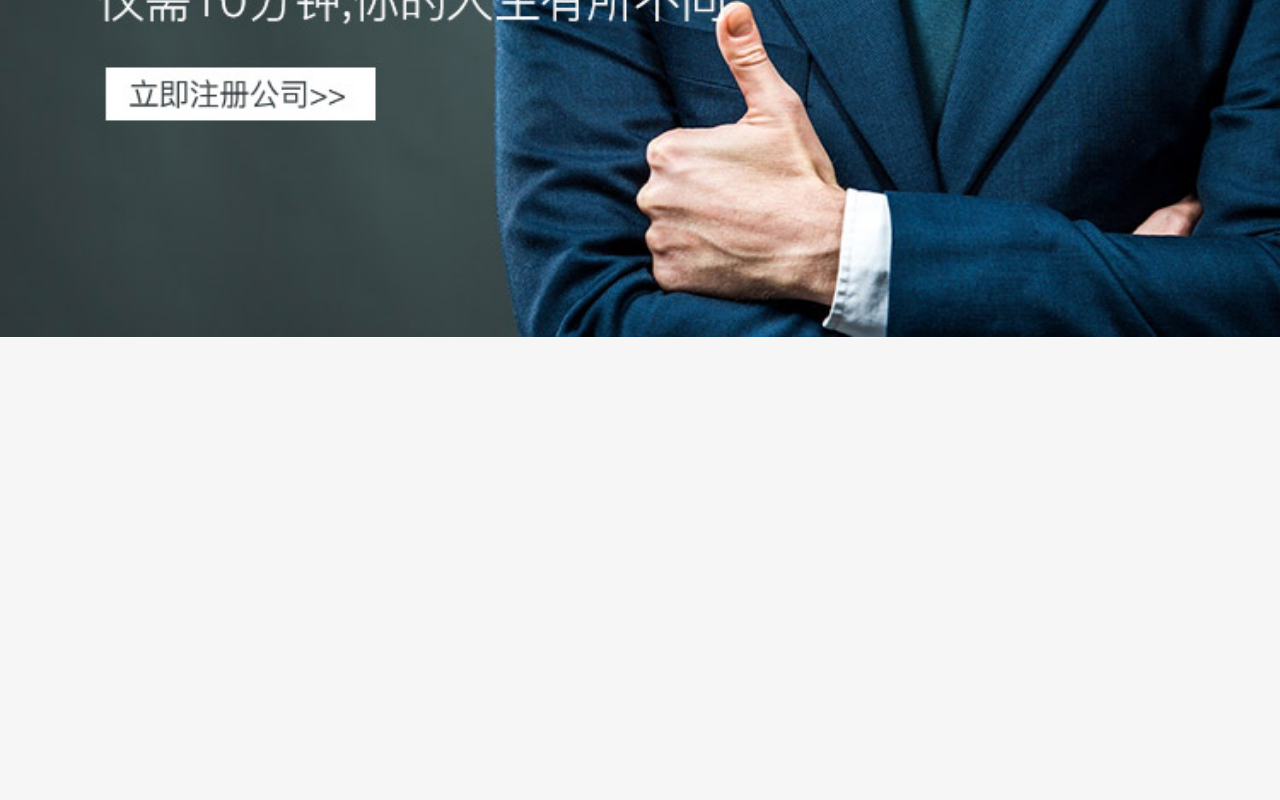
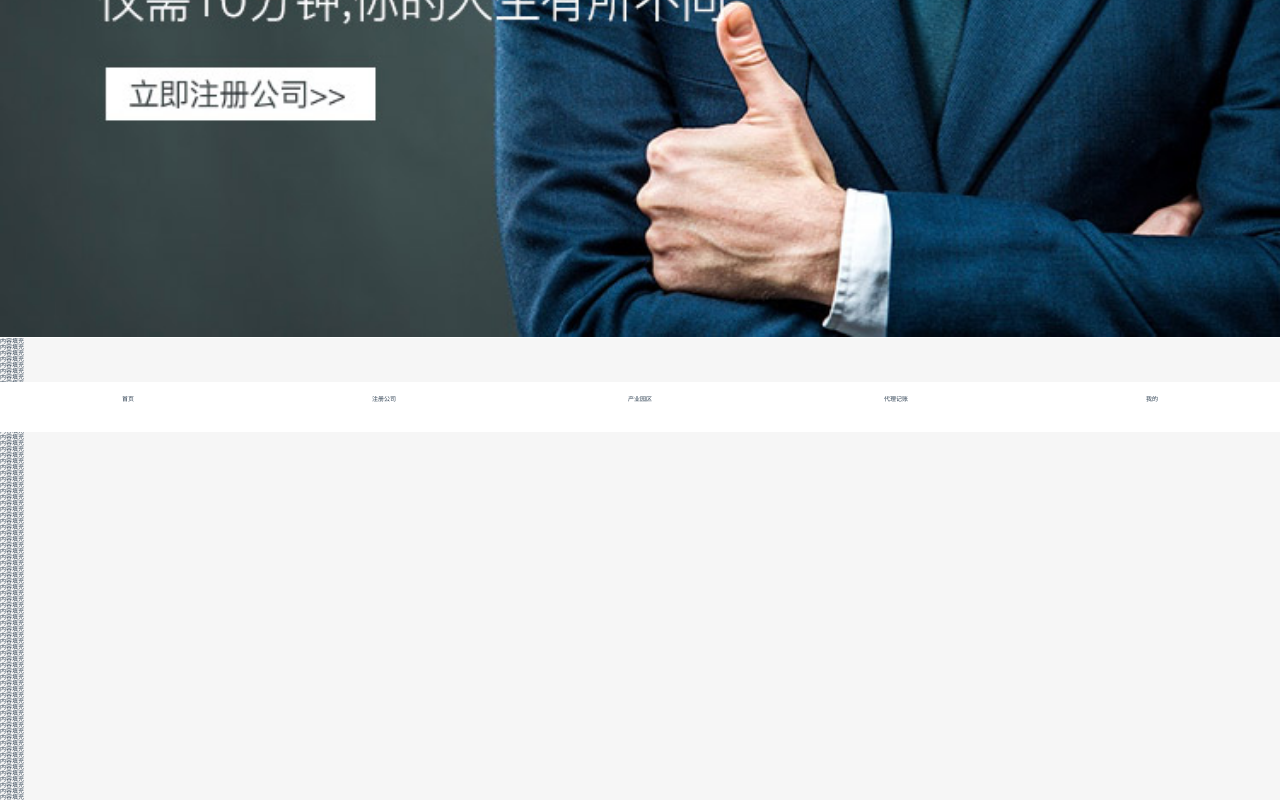
Before and after one commit to maxdosme/m2_zhongqi, a Vue app: page /#/ in a window 1280 px wide. Shown: the part 368-1168 px from the top of the page. Before the commit the page ends 800 px from the top, so only its background shows below. Built offline with nearby package versions, Linux system fonts and the light colour scheme; a small style sheet from the web is missing.

Commit message:
'添加nav组件并制作导航样式'

```diff
--- a/index.html
+++ b/index.html
@@ -6,6 +6,7 @@
     <meta name="keywords" content="上海免费注册公司，免费注册公司，上海注册公司，注册公司流程，注册公司费用，中国注册公司，注册公司代理，注册公司，注册内资公司，注册外资公司，注册代表处，自贸区注册公司，免费注册公司，开发区注册公司，上海开发区注册公司，代办营业执照">
     <meta name="description" content="仲企集团15年公司注册经验，10000+成功注册案例，丰富的注册经验">
     <title>仲企一站式企业服务平台</title>
+    <link rel="stylesheet" href="http://at.alicdn.com/t/font_549800_vamf72vt2jdr6bt9.css">
     <link rel="stylesheet" href="static/css/reset.css">
   </head>
   <body>
--- a/src/App.vue
+++ b/src/App.vue
@@ -2,15 +2,18 @@
   <div id="app">
     <pageHead></pageHead>
     <router-view/>
+    <bottomNav></bottomNav>
   </div>
 </template>
 
 <script>
 import pageHead from '@/common/index/head.vue';
+import bottomNav from '@/common/index/nav.vue';
 export default {
   name: 'App',
   components: {
-    pageHead
+    pageHead,
+    bottomNav
   }
 }
 </script>
@@ -20,7 +23,6 @@ export default {
   font-family: 'Avenir', Helvetica, Arial, sans-serif;
   -webkit-font-smoothing: antialiased;
   -moz-osx-font-smoothing: grayscale;
-  text-align: center;
   color: #2c3e50;
 }
 </style>
--- a/src/common/index/head.vue
+++ b/src/common/index/head.vue
@@ -26,4 +26,5 @@ export default {
             line-height 5.5rem
             font-size 2rem
             color #fff
+            text-align center
 </style>
--- /dev/null
+++ b/src/common/index/nav.vue
@@ -0,0 +1,49 @@
+<template>
+   <div class="bottomNav">
+        <el-row class="nav">
+          <el-col :xs="6">
+              <i class="icon iconfont icon-home"></i>
+              <p>首页</p>
+          </el-col>
+           <el-col :xs="6">
+              <i class="icon iconfont icon-bianji"></i>
+              <p>注册公司</p>
+          </el-col>
+           <el-col :xs="6">
+              <i class="icon iconfont icon-icon-"></i>
+              <p>产业园区</p>
+          </el-col>
+           <el-col :xs="6">
+              <i class="icon iconfont icon-jinqian"></i>
+              <p>代理记账</p>
+          </el-col>
+           <el-col :xs="6">
+              <i class="icon iconfont icon-huiyuanguanli"></i>
+              <p>我的</p>
+          </el-col>
+        </el-row>
+    </div>
+</template>
+
+<script>
+export default {
+
+}
+</script>
+
+<style lang="stylus" rel="stylesheet/stylus">
+    .iconfont
+        font-size 2rem
+    .bottomNav
+        position fixed
+        bottom 0
+        width 100%
+        height 5rem
+        line-height 1.8rem
+        background-color #ffffff
+        .nav
+            margin-top 0.8333rem
+        & .nav .el-col-xs-6
+            width 20%;
+            text-align center
+</style>
--- a/src/components/index/pageIndex.vue
+++ b/src/components/index/pageIndex.vue
@@ -4,6 +4,85 @@
           <div class="banner">
               <img src="static/image/banner.png" alt="banner">
           </div>
+      </el-col>
+      <el-col :span="24">
+          <div>内容填充</div>
+          <div>内容填充</div>
+          <div>内容填充</div>
+          <div>内容填充</div>
+          <div>内容填充</div>
+          <div>内容填充</div>
+          <div>内容填充</div>
+          <div>内容填充</div>
+          <div>内容填充</div>
+          <div>内容填充</div>
+          <div>内容填充</div>
+          <div>内容填充</div>
+          <div>内容填充</div>
+          <div>内容填充</div>
+          <div>内容填充</div>
+          <div>内容填充</div>
+          <div>内容填充</div>
+          <div>内容填充</div>
+          <div>内容填充</div>
+          <div>内容填充</div>
+          <div>内容填充</div>
+          <div>内容填充</div>
+          <div>内容填充</div>
+          <div>内容填充</div>
+          <div>内容填充</div>
+          <div>内容填充</div>
+          <div>内容填充</div>
+          <div>内容填充</div>
+          <div>内容填充</div>
+          <div>内容填充</div>
+          <div>内容填充</div>
+          <div>内容填充</div>
+          <div>内容填充</div>
+          <div>内容填充</div>
+          <div>内容填充</div>
+          <div>内容填充</div>
+          <div>内容填充</div>
+          <div>内容填充</div>
+          <div>内容填充</div>
+          <div>内容填充</div>
+          <div>内容填充</div>
+          <div>内容填充</div>
+          <div>内容填充</div>
+          <div>内容填充</div>
+          <div>内容填充</div>
+          <div>内容填充</div>
+          <div>内容填充</div>
+          <div>内容填充</div>
+          <div>内容填充</div>
+          <div>内容填充</div>
+          <div>内容填充</div>
+          <div>内容填充</div>
+          <div>内容填充</div>
+          <div>内容填充</div>
+          <div>内容填充</div>
+          <div>内容填充</div>
+          <div>内容填充</div>
+          <div>内容填充</div>
+          <div>内容填充</div>
+          <div>内容填充</div>
+          <div>内容填充</div>
+          <div>内容填充</div>
+          <div>内容填充</div>
+          <div>内容填充</div>
+          <div>内容填充</div>
+          <div>内容填充</div>
+          <div>内容填充</div>
+          <div>内容填充</div>
+          <div>内容填充</div>
+          <div>内容填充</div>
+          <div>内容填充</div>
+          <div>内容填充</div>
+          <div>内容填充</div>
+          <div>内容填充</div>
+          <div>内容填充</div>
+          <div>内容填充</div>
+          <div>内容填充</div>
       </el-col>
     </el-row>
 </template>
```
